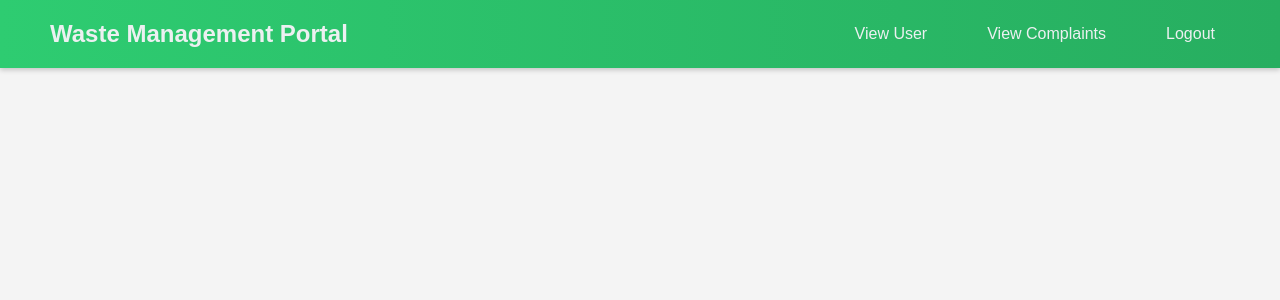
After one commit to Nandeesh-mod/jincyenvproj, a Flask app: page /showcomp in a window 1280 px wide. The commit adds this page. Shown: the top 300 px of the page. Run offline with Flask 3, Linux system fonts and the light colour scheme; the visitor is signed in with stand-in values (Sample User, id 1).

Commit message:
added the admins section

```diff
--- a/routes.py
+++ b/routes.py
@@ -20,7 +20,8 @@ def add_routes(app, db):
         if not data and data["email"] and data["password"]:
             return redirect(url_for('error_page'))
         if data["email"] == "admin@gmail.com" and data["password"]=="password":
-            return render_template('admin/showcomplaints.htm')
+            session["admin"] = data["email"]
+            return redirect(url_for('showcomp'))
         else:
             return redirect(url_for('error_page'))
         # if not data:
@@ -32,6 +33,16 @@ def add_routes(app, db):
         # else:
         #     return redirect(url_for('error_page'))
 
+    @app.route('/showcomp')
+    def showcomp():
+        if session.get("admin"):
+            return render_template('admin/showcomplaints.htm')
+
+
+    @app.route('/logout_admin')
+    def logout_admin():
+        session.clear()
+        return redirect(url_for('admin'))
 
 
     @app.route('/test')
--- /dev/null
+++ b/templates/admin/admin_nav.htm
@@ -0,0 +1,8 @@
+<nav class="navbar">
+    <div class="logo">Waste Management Portal</div>
+    <div class="nav-links">
+        <a href="{{url_for('home')}}">View User</a>
+        <a href="{{url_for('complaints')}}">View Complaints</a>
+        <a href="{{ url_for('logout_admin')}}">Logout</a>
+    </div>
+</nav>
--- a/templates/admin/showcomplaints.htm
+++ b/templates/admin/showcomplaints.htm
@@ -1,11 +1,14 @@
+{% if session.get('admin') %}
 <!DOCTYPE html>
 <html lang="en">
 <head>
     <meta charset="UTF-8">
     <meta name="viewport" content="width=device-width, initial-scale=1.0">
     <title>Document</title>
+    <link rel="stylesheet" href="css/home.css">
 </head>
 <body>
-    <h1>show complaints</h1>
+    {% include '/admin/admin_nav.htm' %}
 </body>
 </html>
+{% endif %}
```
